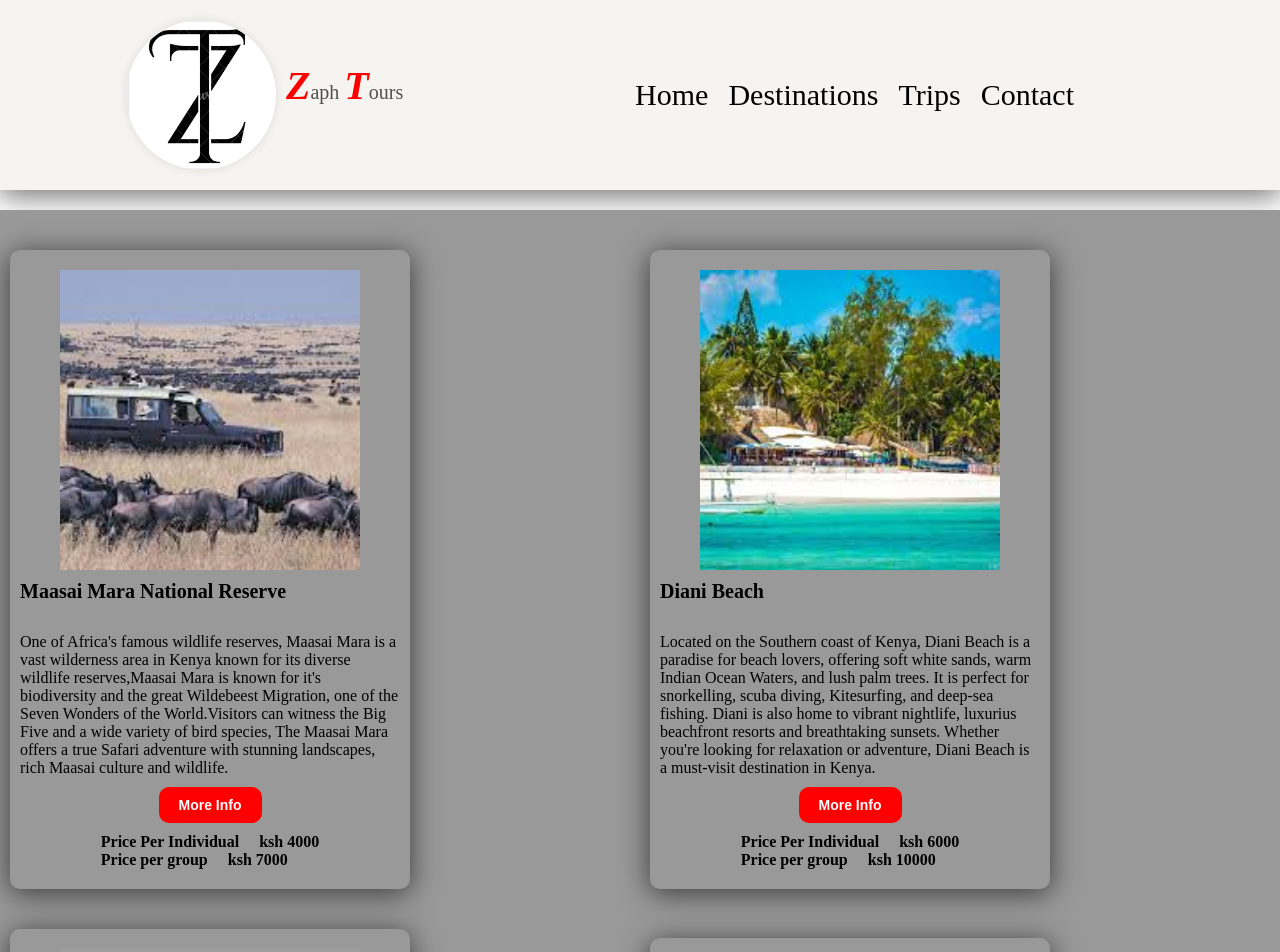
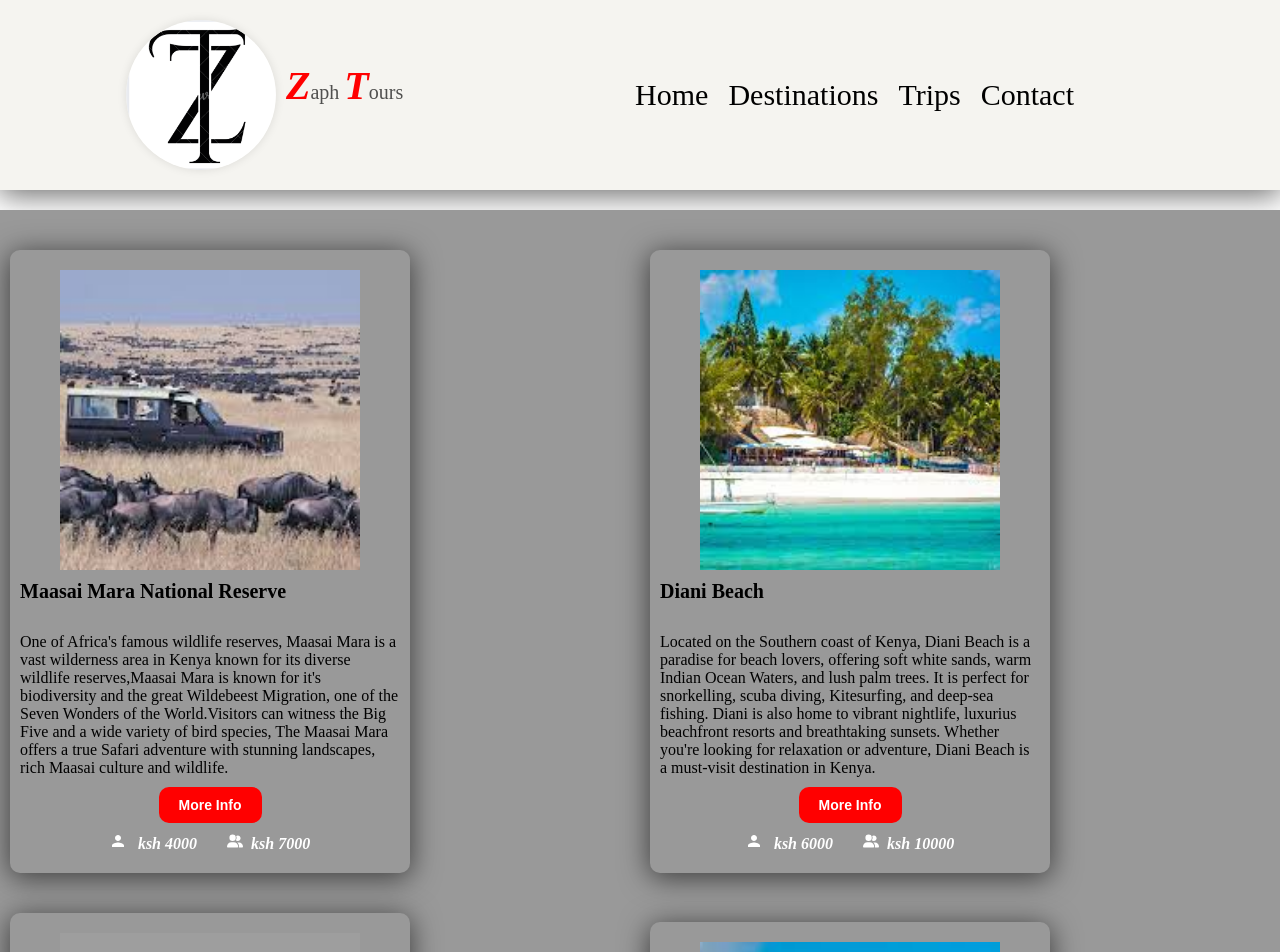
Before and after one commit to k-i-b-i-wott/ZaphTours, a React (Vite) app: page /destinations in a window 1280 px wide. Shown: the top 952 px of the page. Built offline with nearby package versions, Linux system fonts and the light colour scheme; grey boxes are pictures that could not be loaded.

Commit message:
Added the group and individual icons

```diff
--- a/src/Pages/Destinations/Destination.css
+++ b/src/Pages/Destinations/Destination.css
@@ -46,6 +46,13 @@
     display: flex;
     flex-direction: column;
     gap: 1rem;
+}
+.pricing-section{
+    display: flex;
+    gap: 3rem;
+    color: var(--color-white);
+    font-weight: 5rem;
+    font-style: italic;
 }
  h3{
     font-size: 2rem;
--- a/src/Pages/Destinations/Destinations.jsx
+++ b/src/Pages/Destinations/Destinations.jsx
@@ -8,6 +8,8 @@ import diani from '../../assets/diani.jpeg'
 import mara from '../../assets/maasai-mara.jpeg'
 import Lamu from '../../assets/lamu.jpeg'
 import { Link } from 'react-router-dom'
+import { FaUserGroup } from "react-icons/fa6";
+import { IoMdPerson } from "react-icons/io";
 const Destinations = () => {
   return (
     <div className='destinations'>
@@ -45,8 +47,8 @@ function Destination({image,Name,Description,individualPrice,groupPrice}){
         <Link to="#"><button>More Info</button></Link>
       </div>
       <div className="pricing-section">
-        <h4>Price Per Individual &nbsp; &nbsp; <strong>{individualPrice}</strong></h4>
-        <h4>Price per group &nbsp; &nbsp; <strong>{groupPrice}</strong></h4>
+        <h4><IoMdPerson /> &nbsp; <strong>{individualPrice}</strong></h4>
+        <h4><FaUserGroup />&nbsp; <strong>{groupPrice}</strong></h4>
       </div>
     </div>
   )
```
